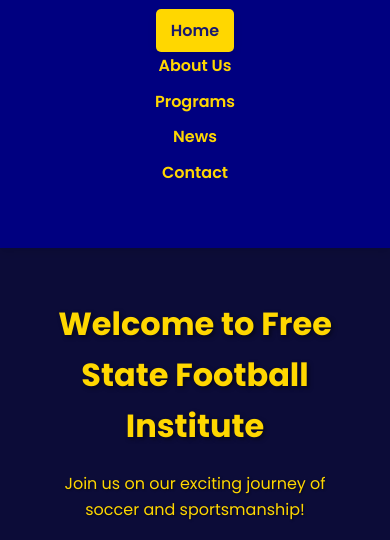
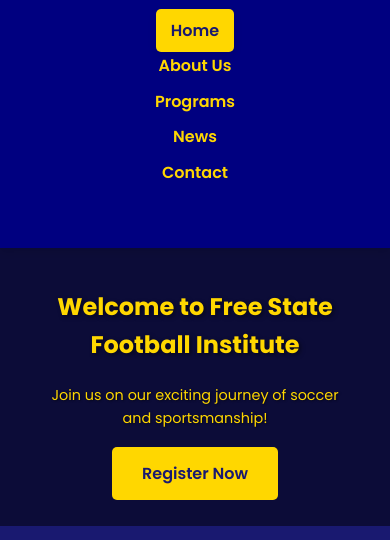
Before and after one commit to TouchRaleting03/Free-State-Football-Institute, a plain HTML site: page Index.html in a window 390 px wide. Shown: the part 254-794 px from the top of the page. Drawn offline with Linux system fonts and the light colour scheme.

Commit message:
Add files via upload

```diff
--- a/styles.css
+++ b/styles.css
@@ -272,6 +272,24 @@ footer a:hover {
 }
 
 /* Media Queries for Responsiveness */
+@media (max-width: 1024px) {
+  .hero {
+    padding: 80px 20px;
+  }
+
+  .hero h1 {
+    font-size: 2.5em;
+  }
+
+  .hero p {
+    font-size: 1.1em;
+  }
+
+  .programs h3 {
+    font-size: 1.8em;
+  }
+}
+
 @media (max-width: 768px) {
   header {
     flex-direction: column;
@@ -291,13 +309,20 @@ footer a:hover {
     margin-bottom: 10px;
   }
 
-  table, th, td {
-    font-size: 14px;
+  .hero {
+    padding: 60px 20px;
   }
 
-  button {
-    width: 100%;
-    text-align: center;
+  .hero h1 {
+    font-size: 2em;
+  }
+
+  .hero p {
+    font-size: 1em;
+  }
+
+  .programs h3 {
+    font-size: 1.5em;
   }
 
   .gallery-grid {
@@ -308,24 +333,33 @@ footer a:hover {
     flex: 1 1 100%;
   }
 
-  .hero {
-    padding: 50px 20px;
+  table, th, td {
+    font-size: 14px;
   }
 
-  .hero h1 {
-    font-size: 2em;
-  }
-
-  .hero p {
-    font-size: 1em;
-  }
-
-  .hero .btn {
-    padding: 10px 20px;
+  button {
+    width: 100%;
+    text-align: center;
   }
 }
 
 @media (max-width: 480px) {
+  .hero {
+    padding: 40px 20px;
+  }
+
+  .hero h1 {
+    font-size: 1.5em;
+  }
+
+  .hero p {
+    font-size: 0.9em;
+  }
+
+  .programs h3 {
+    font-size: 1.2em;
+  }
+
   th, td {
     padding: 8px;
   }
```
Also changed, not shown: index.html (+3 -3 lines).
